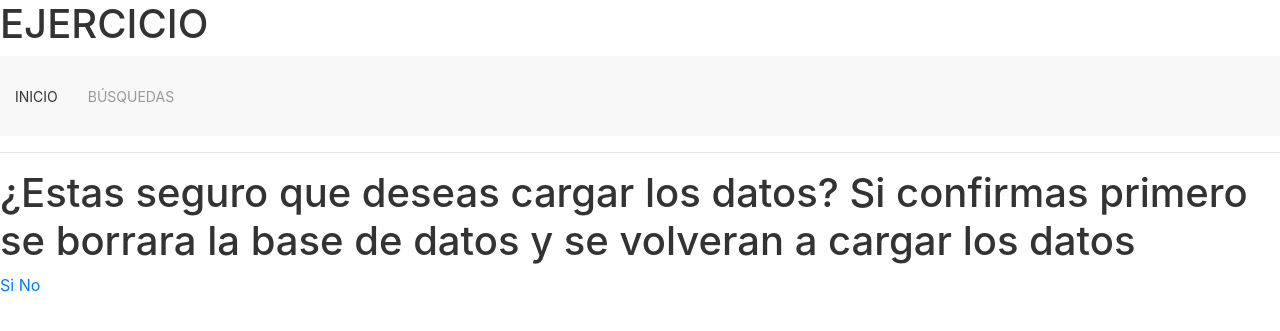
After one commit to AII-US/Practica-3, a Django app: page /confirm/ in a window 1280 px wide. The commit adds this page. Shown: the top 331 px of the page. Run offline with Django 4.2, Linux system fonts and the light colour scheme; some libraries are stand-ins or nearby versions.

Commit message:
confirmación

```diff
--- a/principal/templates/base.html
+++ b/principal/templates/base.html
@@ -42,7 +42,7 @@
             <li class="uk-active"><a href="#">Inicio</a>
                 <div class="uk-navbar-dropdown">
                     <ul class="uk-nav uk-navbar-dropdown-nav">
-                        <li><a href="/load_db">Poblar Base de Datos - Acceso Restringido</a></li>
+                        <li><a href="/confirm">Poblar Base de Datos - Acceso Restringido</a></li>
                         <li><a href="/load_recommendations">Cargar el Sistema de Recomendaci&oacute;n</a></li>
                         <li><a href="/home">Sobre</a></li>
                     </ul>
--- /dev/null
+++ b/principal/templates/confirm.html
@@ -0,0 +1,12 @@
+{% extends 'base.html' %}
+
+{% block header %}
+    ¿Estas seguro que deseas cargar los datos?
+{% endblock %}
+
+{% block content %}
+    <h1>¿Estas seguro que deseas cargar los datos? Si confirmas primero se borrara la base de datos y se volveran a cargar los datos</h1>
+    <a href="/load_db">Si</a>
+    <a href="/">No</a>
+    <!-- Page Content -->
+{% endblock %}
--- a/principal/urls.py
+++ b/principal/urls.py
@@ -1,7 +1,7 @@
 from django.urls import path
 from django.contrib import admin
 
-from principal.views import load_data, home, load_recommendations, login_petition
+from principal.views import load_data, home, load_recommendations, login_petition, confirm
 
 # Add your URLs here.
 
@@ -10,5 +10,6 @@ urlpatterns = [
     path('home/', home, name='home'),
     path('', home, name='home'),
     path('load_db/', load_data, name='load_db'),
-    path('load_recommendations/', load_recommendations, name='load_recommendations')
+    path('load_recommendations/', load_recommendations, name='load_recommendations'),
+    path('confirm/', confirm, name='confirm')
 ]
--- a/principal/views.py
+++ b/principal/views.py
@@ -55,3 +55,6 @@ def load_recommendations(request):
 
 def home(request):
     return render(request, 'home.html')
+
+def confirm(request):
+    return render(request, 'confirm.html')
```
